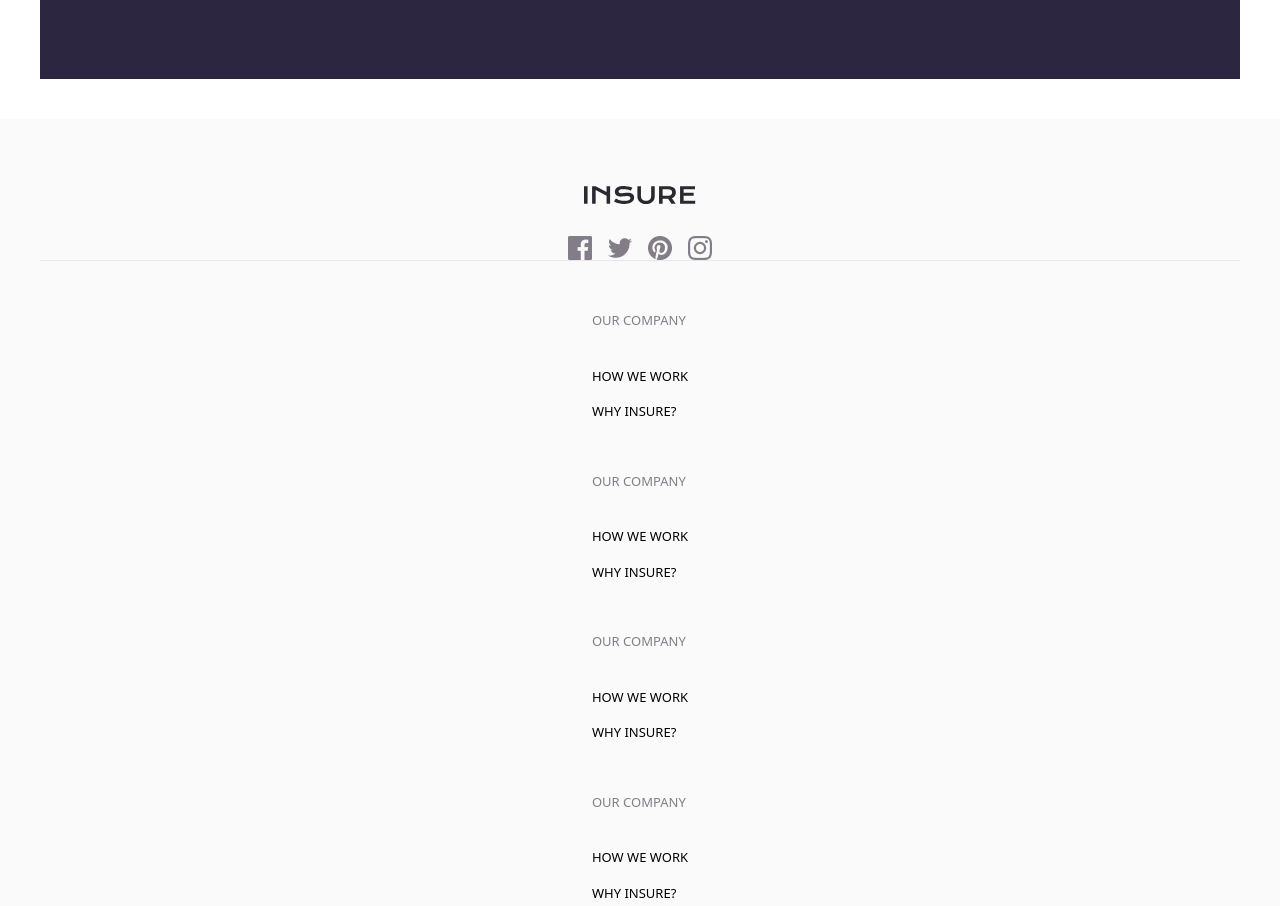
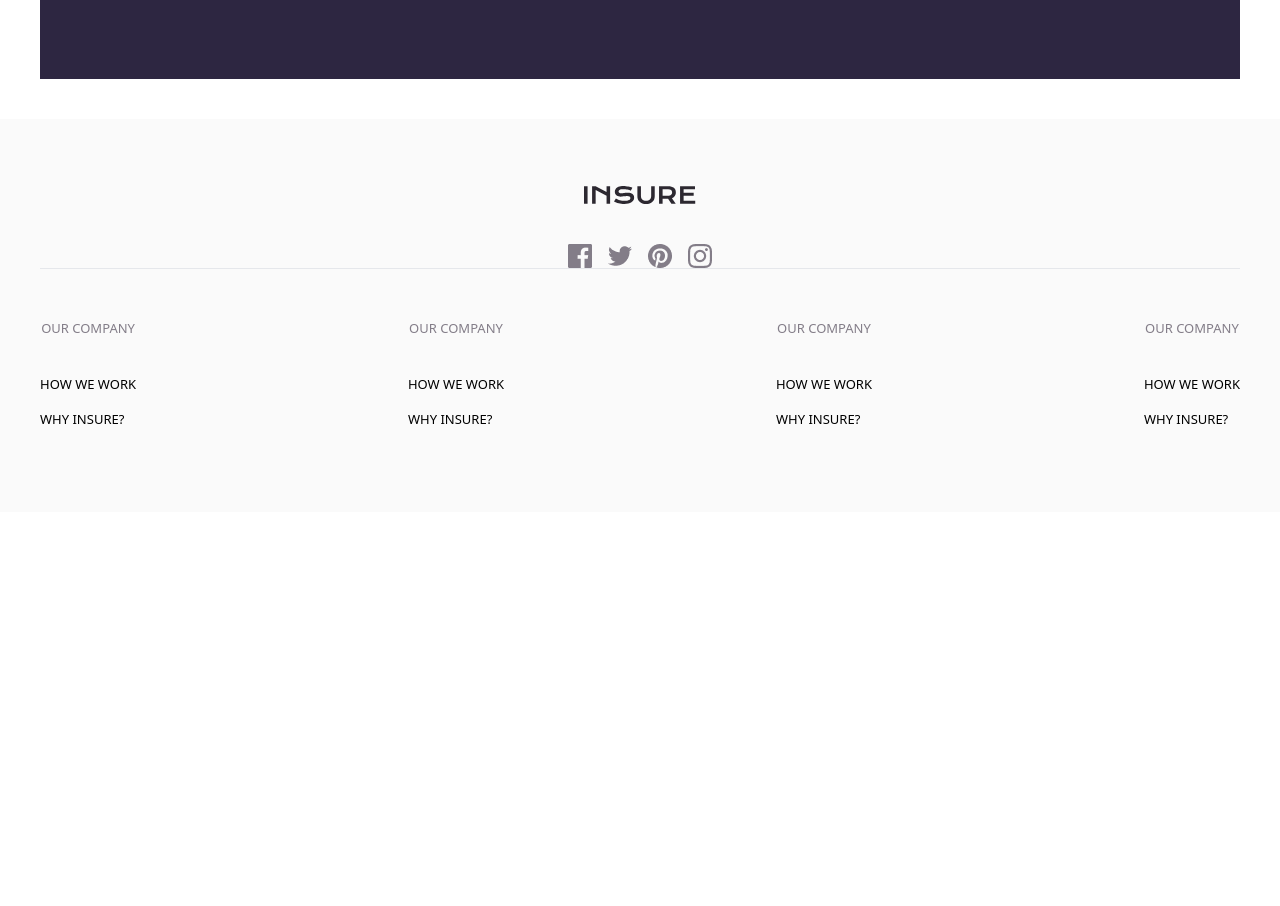
Before and after one commit to umarNurmuxamedov2013/tailwind__responsive, a plain HTML site: page index.html in a window 1280 px wide. Shown: the part 1379-2285 px from the top of the page. After the commit the page ends 1931 px from the top, so only its background shows below. Drawn offline with nearby package versions, Linux system fonts and the light colour scheme.

Commit message:
first commit

```diff
--- a/index.html
+++ b/index.html
@@ -109,19 +109,19 @@
             </div>
         </section>
     </div>
-    <footer class="w-[100%] h-[393px] bg-[#FAFAFA] my-10 sm:h-[1025px]">
+    <footer class="w-[100%] h-[393px] bg-[#FAFAFA] my-10 sm:h-[1025px] lg:h-[393px]">
         <div class="w-[1200px] mx-auto container">
-            <div class="pt-[67px] flex justify-between sm:flex-col sm:items-center gap-y-[32px]">
+            <div class="lg:pt-[67px] lg:flex lg:justify-between sm:flex sm:flex-col sm:items-center sm:gap-y-[40px]">
                 <div>
             <img src="./images/INSURE.svg" alt="img">
                 </div>
                 <div>
-                    <img src="./images/Group 13.png" alt="">
+                    <img src="./images/Group 13.png" alt="img">
                 </div>
             </div>
             <hr>
-            <div class="lg:flex lg:items-center lg:justify-between sm:flex sm:flex-col sm:items-center">
-                <div class="flex flex-col items-start gap-y-[36px] pt-[50px]">
+            <div class="lg:flex lg:items-center lg:justify-between ">
+                <div class="flex flex-col items-start gap-y-[36px] pt-[50px] sm:items-center">
                     <p class="text-[#837D88] text-[13px]">OUR COMPANY</p>
                     <div>
                         <ul class="flex flex-col gap-y-[16px]">
@@ -130,7 +130,7 @@
                         </ul>
                     </div>
                 </div>
-                <div class="flex flex-col items-start gap-y-[36px] pt-[50px]">
+                <div class="flex flex-col items-start gap-y-[36px] pt-[50px] sm:items-center">
                     <p class="text-[#837D88] text-[13px]">OUR COMPANY</p>
                     <div>
                         <ul class="flex flex-col gap-y-[16px]">
@@ -139,7 +139,7 @@
                         </ul>
                     </div>
                 </div>
-                <div class="flex flex-col items-start gap-y-[36px] pt-[50px]">
+                <div class="flex flex-col items-start gap-y-[36px] pt-[50px] sm:items-center">
                     <p class="text-[#837D88] text-[13px]">OUR COMPANY</p>
                     <div>
                         <ul class="flex flex-col gap-y-[16px]">
@@ -148,7 +148,7 @@
                         </ul>
                     </div>
                 </div>
-                <div class="flex flex-col items-start gap-y-[36px] pt-[50px]">
+                <div class="flex flex-col items-start gap-y-[36px] pt-[50px] sm:items-center">
                     <p class="text-[#837D88] text-[13px]">OUR COMPANY</p>
                     <div>
                         <ul class="flex flex-col gap-y-[16px]">
```
